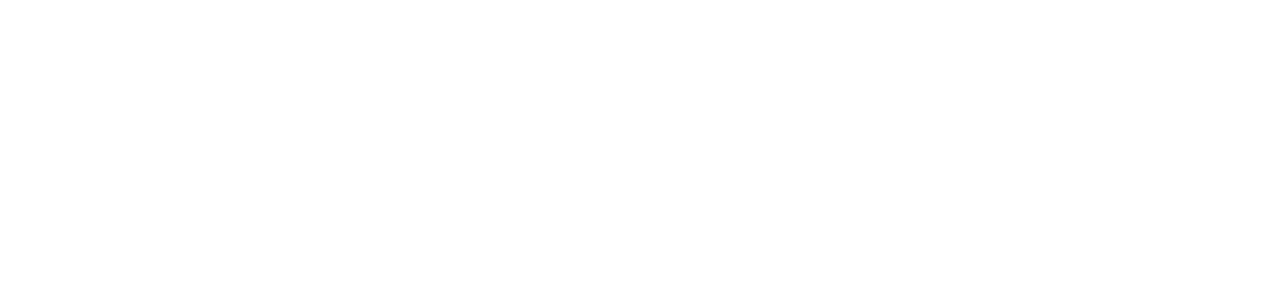
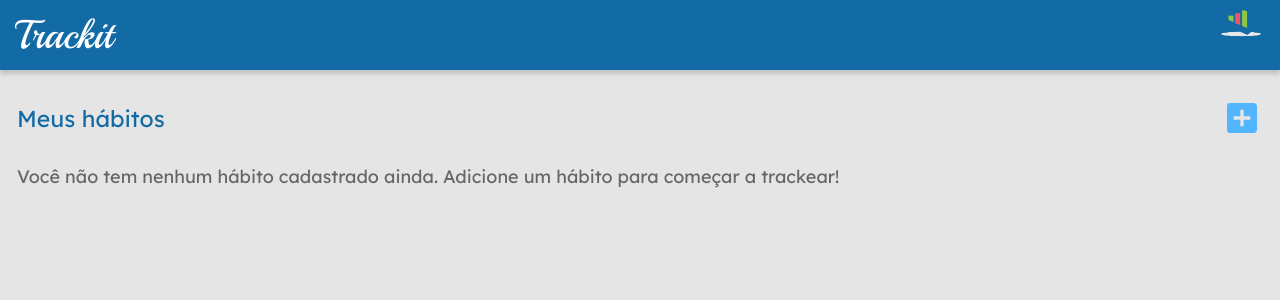
Before and after one commit to AbellasJuan/Track-It, a JavaScript app in the folder projeto10-trackit/: page /habitos in a window 1280 px wide. Before the commit this address had no page. Shown: the top 300 px of the page. Built offline with nearby package versions, Linux system fonts and the light colour scheme; the HTML template or start-up script is replaced by a standard one.

Commit message:
inicialized habits screen

```diff
--- a/projeto10-trackit/package.json
+++ b/projeto10-trackit/package.json
@@ -8,6 +8,7 @@
     "@testing-library/user-event": "^13.5.0",
     "react": "^17.0.2",
     "react-dom": "^17.0.2",
+    "react-icons": "^4.3.1",
     "react-router-dom": "^6.2.1",
     "react-scripts": "5.0.0",
     "styled-components": "^5.3.3",
--- a/projeto10-trackit/src/App.js
+++ b/projeto10-trackit/src/App.js
@@ -1,6 +1,7 @@
 import {BrowserRouter, Routes, Route} from 'react-router-dom';
 import Login from './Login/Login.js';
 import Cadastro from './Cadastro/Cadastro.js';
+import Habitos from './Habitos/Habitos.js';
 
 export default function App() {
   return (
@@ -8,6 +9,7 @@
     <Routes>
     <Route path='/' element={<Login/>}/>
     <Route path='/cadastro' element={<Cadastro/>}/>
+    <Route path='/habitos' element={<Habitos/>}/>
     </Routes>
   </BrowserRouter>
   );
--- /dev/null
+++ b/projeto10-trackit/src/Habitos/Habitos.js
@@ -0,0 +1,55 @@
+import styled from 'styled-components';
+import { MdAddBox } from 'react-icons/md';
+import Header from '../Header';
+
+export default function Habitos() {
+    return (
+        <>
+        <Header/>
+        <HabitsContainer>
+            <AddHabit>
+                <span>Meus hábitos</span>
+                <MdAddBox/>
+            </AddHabit>
+
+            <p>Você não tem nenhum hábito cadastrado ainda. Adicione um hábito para começar a trackear!</p>
+        </HabitsContainer>
+        </>
+    );
+  }
+
+const HabitsContainer = styled.div`
+    max-width: 100%;
+    background: #E5E5E5;
+    min-height: 100vh;
+
+    padding-top: 98px;
+    padding-left: 17px;
+    padding-right: 18px;
+
+    p{
+        padding-top: 28px;
+        height: 74px;
+        font-family: Lexend Deca;
+        font-size: 18px;
+        line-height: 22px;
+        color: #666666;
+    }
+`
+
+const AddHabit = styled.div`
+
+    display:flex;
+    justify-content: space-between;
+    align-items: center;
+    font-size: 40px;
+    color: #52B6FF;
+
+    span{
+        font-family: Lexend Deca;
+        font-size: 23px;
+        line-height: 29px;
+        color: #126BA5;
+    }
+
+`
--- /dev/null
+++ b/projeto10-trackit/src/Header.js
@@ -0,0 +1,39 @@
+import styled from "styled-components";
+
+export default function Header() {
+
+    return (
+      <StyledHeader>
+        <h1>Trackit</h1>
+        <img src="../assets/trackitImage.png" alt="" />
+      </StyledHeader>
+    );
+  }
+
+  const StyledHeader = styled.div`
+    font-family: 'Playball', cursive;
+    height: 70px;
+    position: fixed;
+    top: 0;
+    left: 0;
+    right: 0;
+    z-index: 2;
+    display: flex;
+    align-items: center;
+    justify-content: space-between;
+    background-color: #126BA5;
+    box-shadow: 0px 4px 4px rgba(0, 0, 0, 0.15);
+
+    h1 {
+      margin-left: 15px;
+      font-size: 40px;
+      color: #FFFFFF;
+    }
+
+    img {
+      margin-right: 15px;
+      width: 51px;
+      height: 51px;
+      border-radius: 25px;
+    }
+  `;
--- a/projeto10-trackit/src/Login/Login.js
+++ b/projeto10-trackit/src/Login/Login.js
@@ -57,9 +57,7 @@
     background-color: #52B6FF;
     border-radius: 5px;
     font-family: Lexend Deca;
-    font-style: normal;
-    font-weight: normal;
-    font-size: 20.976px;
+    font-size: 21px;
     line-height: 26px;
     text-align: center;
     color: #FFFFFF;
```
Also changed, not shown: 1 other file (tests, documents, lock files or other folders).
